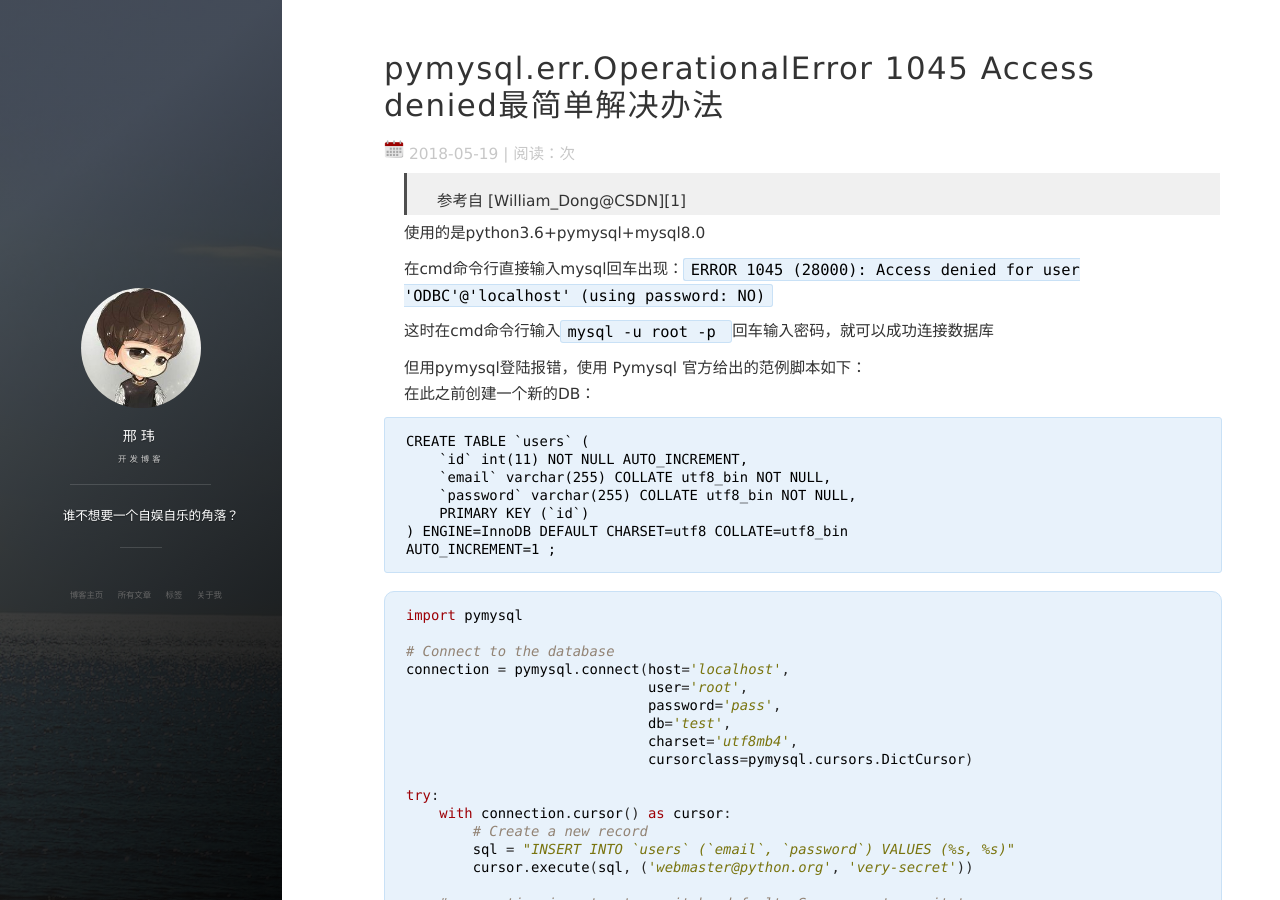
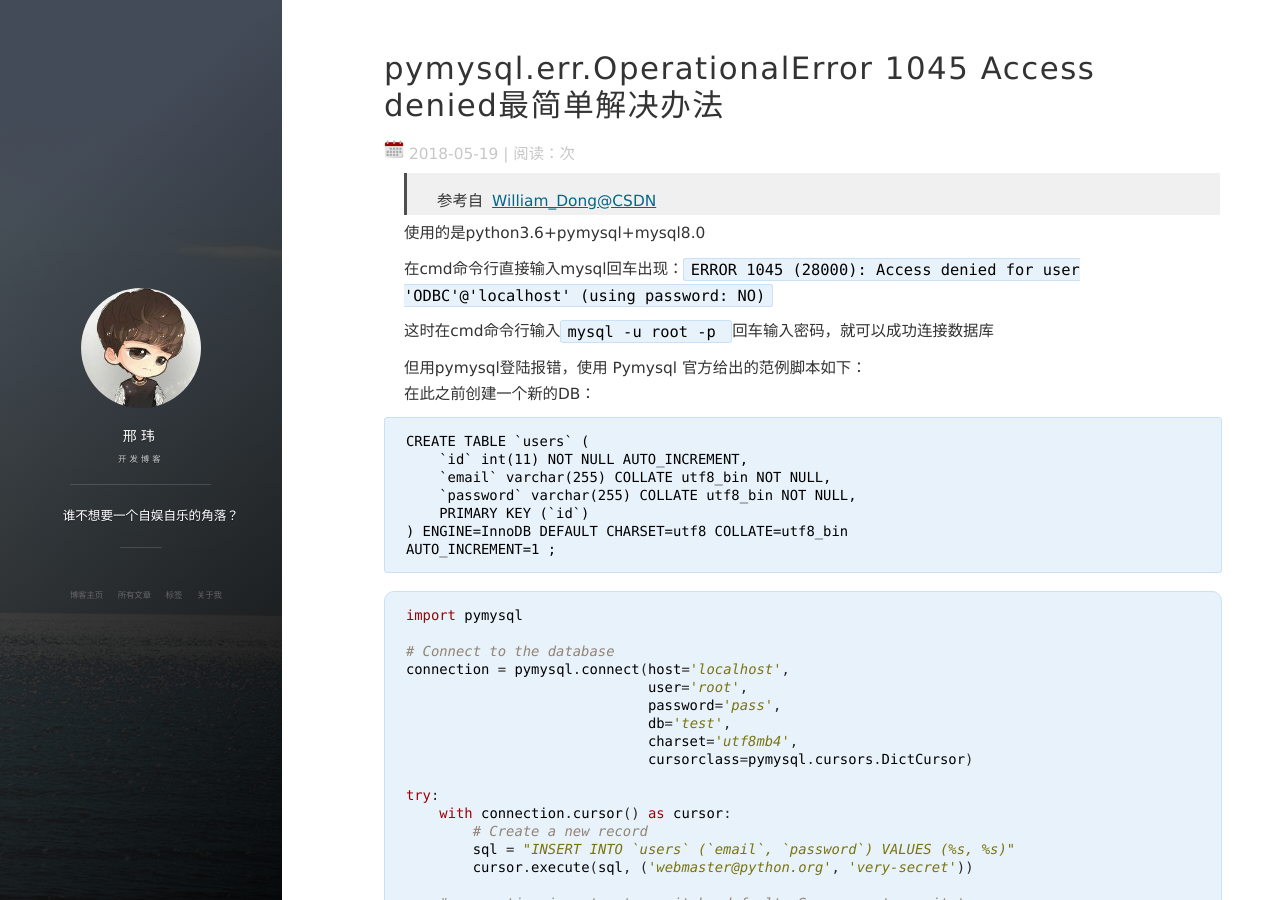
Before and after one commit to Ricky-fight/Ricky-fight.github.io, a Jekyll site: the page built from _posts/2018-05-19-mysql-pymysql-sign-in.md, in a window 1280 px wide and 900 px high. Built offline with Jekyll 4.4.1, drawn with Linux system fonts in a browser that asks for light colours; nearby versions of some CDN libraries; comment, search, counter and statistics services are not loaded; some of the changed text lies outside the part shown.

Commit message:
update 3 posts draft

```diff
--- a/_posts/2018-05-19-mysql-pymysql-sign-in.md
+++ b/_posts/2018-05-19-mysql-pymysql-sign-in.md
@@ -5,7 +5,7 @@ date: 2018-05-19
 comments: true
 tags: mysql pymysql
 ---
-> 参考自 [William_Dong@CSDN][1]
+> 参考自 [William_Dong@CSDN][william]
 
 
 使用的是python3.6+pymysql+mysql8.0
@@ -94,4 +94,5 @@ pymysql.err.OperationalError: (1045, "Access denied for user 'root'@'localhost'
 DONE!
 
 这时再跑下python脚本就可以连接了。
-[1]: https://blog.csdn.net/dongweionly/article/details/80273095
+
+[william]: https://blog.csdn.net/dongweionly/article/details/80273095
```
